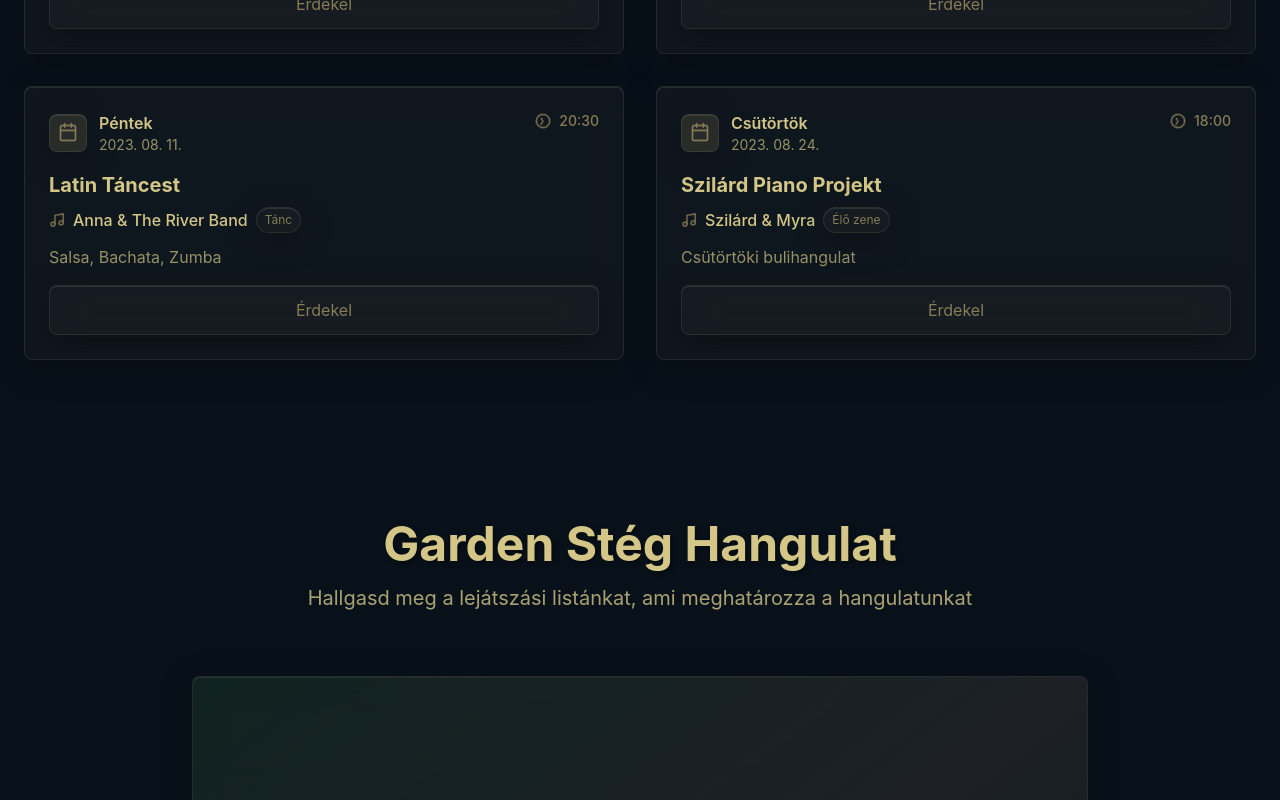
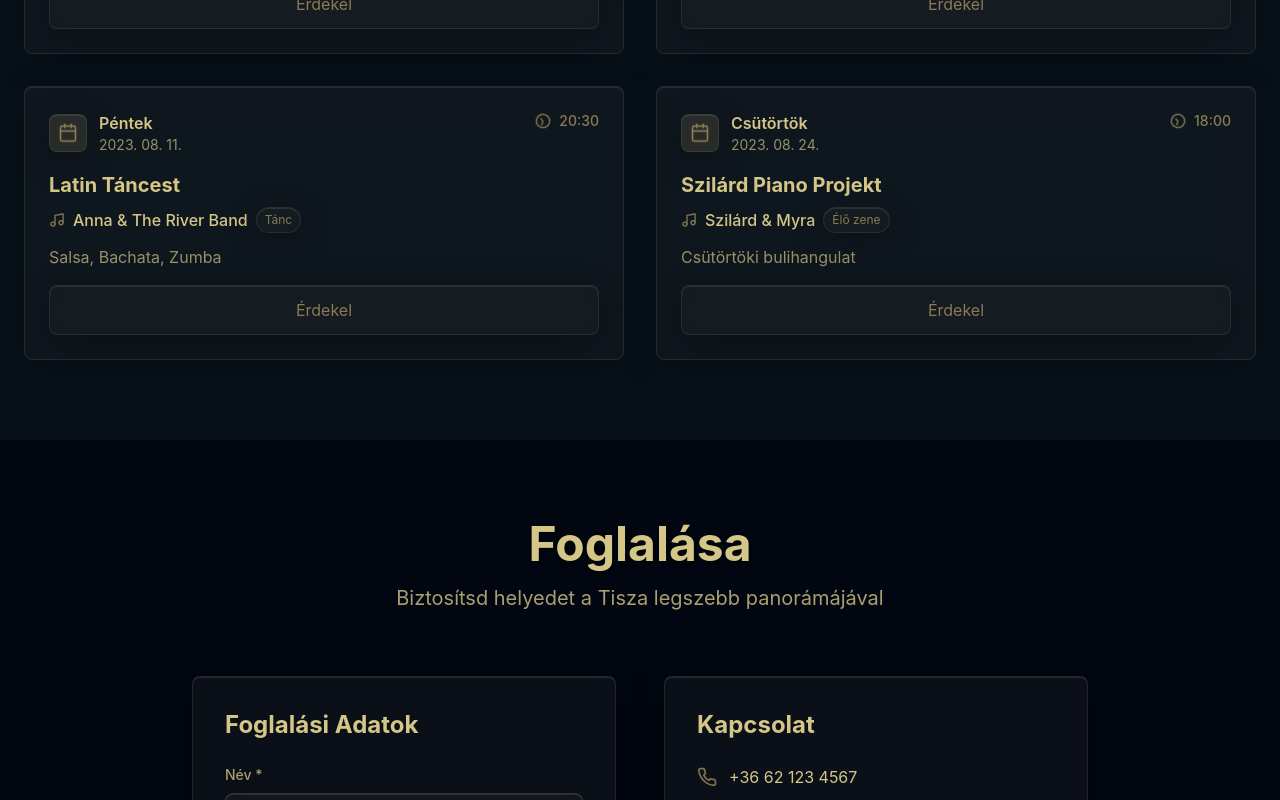
Before and after one commit to swipixel/project-bolt-sb1-naeskhykk, a React (Vite) app: page / in a window 1280 px wide. Shown: the part 2000-2800 px from the top of the page. Built offline with nearby package versions, Linux system fonts and the light colour scheme.

Commit message:
Updated App.tsx

```diff
--- a/src/App.tsx
+++ b/src/App.tsx
@@ -20,8 +20,8 @@ function App() {
           <Hero />
           <Menu />
           <Events />
-          {/*<Reservation />*/}
-          <SpotifySection />
+          <Reservation />
+          {/*<SpotifySection />*/}
         </main>
         <Footer />
       </div>
```
